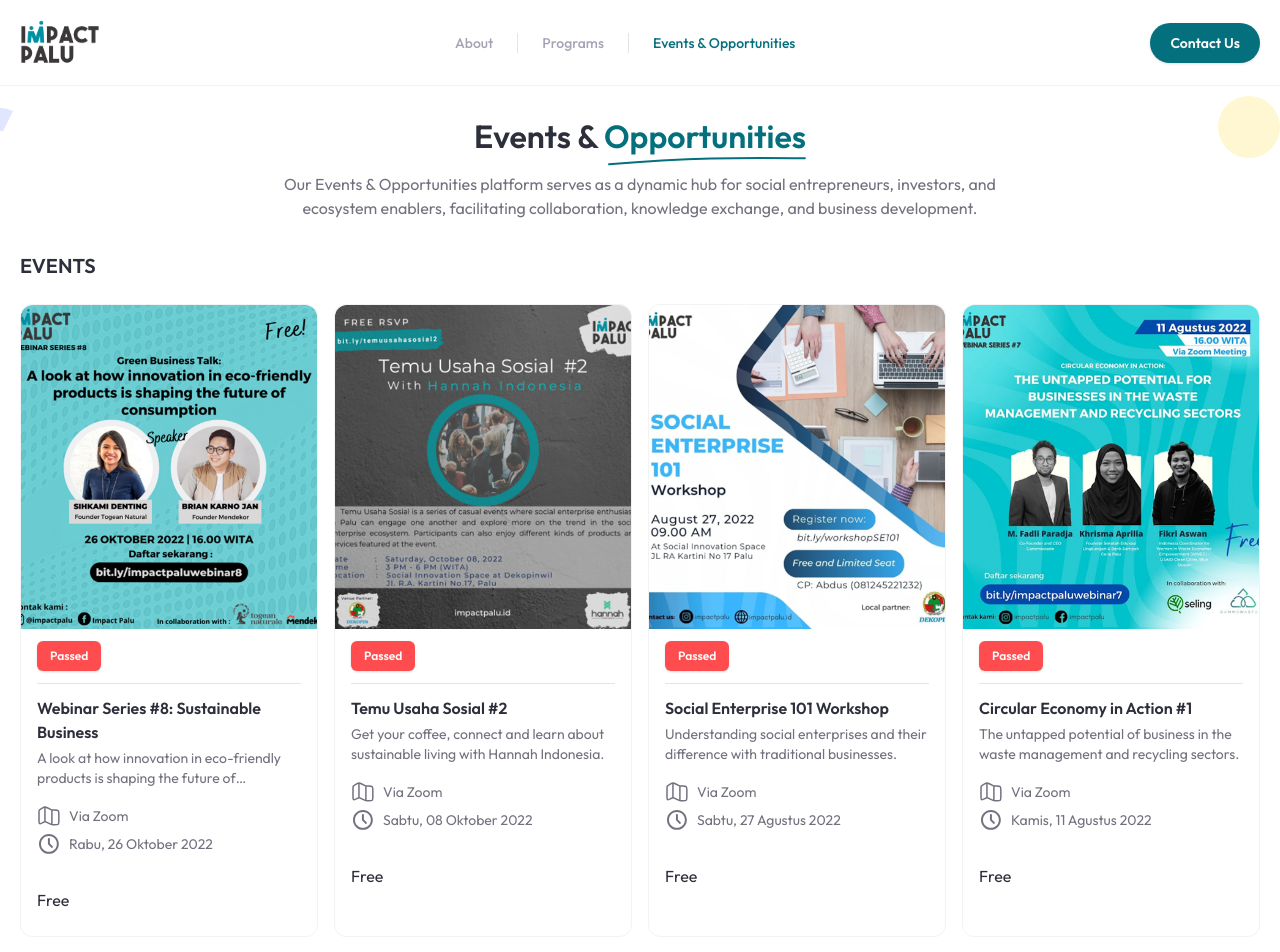
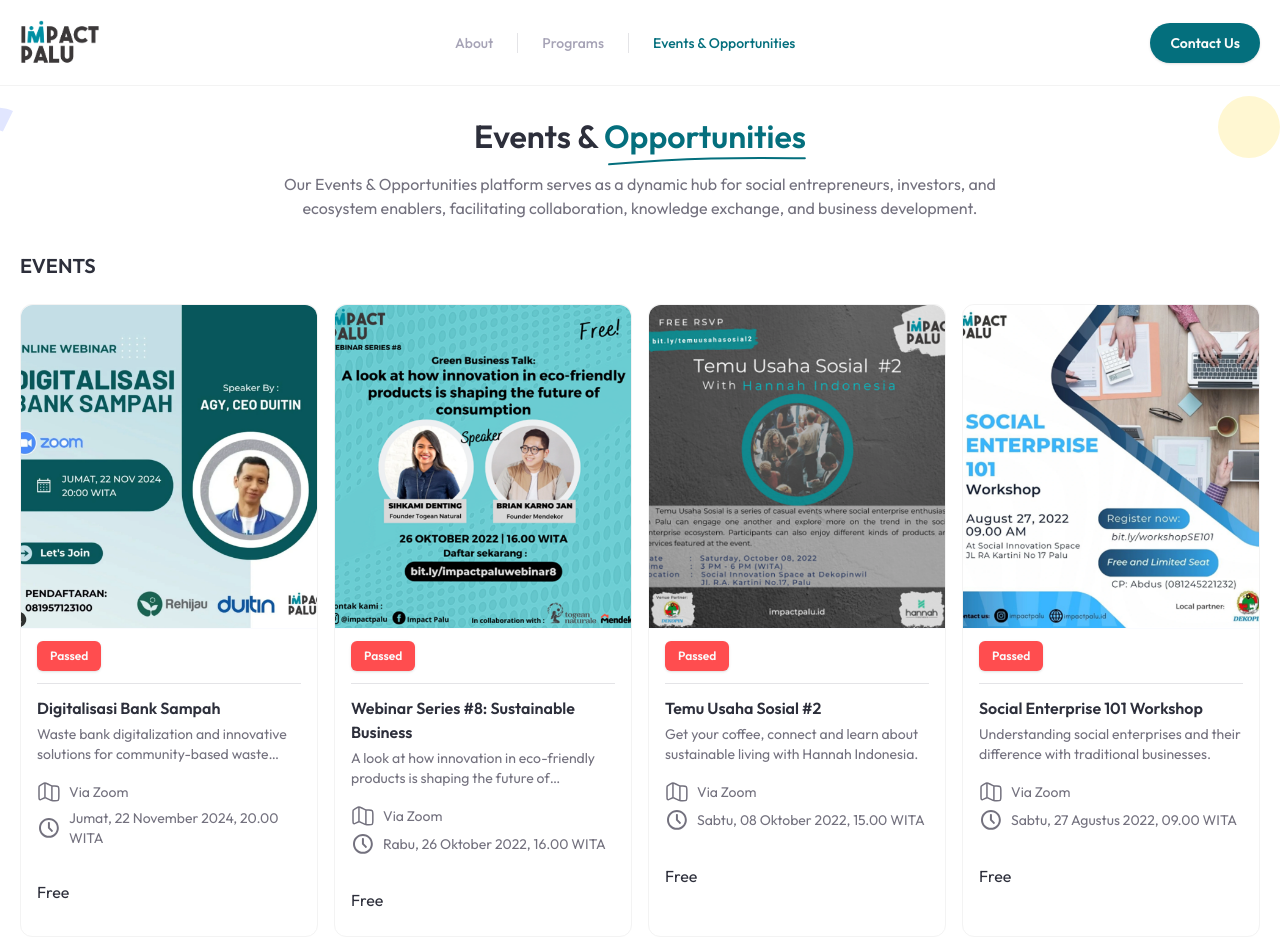
Before and after one commit to vickyadrii/impact-palu, a Next.js app: page /events-opportunities in a window 1280 px wide. Shown: the top 952 px of the page. Built offline with nearby package versions, Linux system fonts and the light colour scheme.

Commit message:
chore: update event contents

```diff
--- a/src/features/events-opportunities/components/event-cards.tsx
+++ b/src/features/events-opportunities/components/event-cards.tsx
@@ -5,7 +5,7 @@
   return (
     <div className="space-y-6">
       <h3 className="font-semibold md:text-xl text-lg">EVENTS</h3>
-      <div className="grid lg:grid-cols-4 md:grid-cols-3 sm:grid-cols-2 grid-cols-1 gap-x-4 gap-y-6">
+      <div className="grid xl:grid-cols-4 lg:grid-cols-3 sm:grid-cols-2 grid-cols-1 gap-x-4 gap-y-6">
         {events.map((event) => (
           <EventItemCard key={event.id} event={event} />
         ))}
--- a/src/features/events-opportunities/components/event-item-card.tsx
+++ b/src/features/events-opportunities/components/event-item-card.tsx
@@ -18,7 +18,7 @@
           alt={event.title}
           width={1000}
           height={700}
-          className="rounded-t-xl lg:h-[324px] h-[240px] object-cover"
+          className="rounded-t-xl w-full lg:h-[324px] h-[240px] object-cover border-b border-b-ip-gray-200"
         />
       </div>
       <CardHeader className="border-b p-0 mb-3 mx-4 py-3">
--- a/src/features/events-opportunities/components/opportunity-cards.tsx
+++ b/src/features/events-opportunities/components/opportunity-cards.tsx
@@ -1,7 +1,7 @@
 import { opportunities } from "../constants";
 import OpportunitiyItemCard from "./opportunity-item-card";
 
-const OpportunityCard = () => {
+const OpportunityCards = () => {
   return (
     <div className="space-y-6">
       <h3 className="font-semibold md:text-xl text-lg">OPPORTUNITIES</h3>
@@ -14,4 +14,4 @@
   );
 };
 
-export default OpportunityCard;
+export default OpportunityCards;
--- a/src/features/events-opportunities/constants.ts
+++ b/src/features/events-opportunities/constants.ts
@@ -4,45 +4,56 @@
 export const events: Event[] = [
   {
     id: 1,
+    thumbnail_url: "/assets/images/events/event5.webp",
+    status: "passed", // upcoming | passed
+    title: "Digitalisasi Bank Sampah",
+    description: "Waste bank digitalization and innovative solutions for community-based waste management practices. ",
+    location: "Via Zoom",
+    date: "Jumat, 22 November 2024, 20.00 WITA",
+    price: 0,
+    link_registration: "https://google.com",
+  },
+  {
+    id: 2,
     thumbnail_url: "/assets/images/events/event1.webp",
     status: "passed", // upcoming | passed
     title: "Webinar Series #8: Sustainable Business",
     description: "A look at how innovation in eco-friendly products is shaping the future of consumption.",
     location: "Via Zoom",
-    date: "Rabu, 26 Oktober 2022",
+    date: "Rabu, 26 Oktober 2022, 16.00 WITA",
     price: 0,
     link_registration: "https://google.com",
   },
   {
-    id: 2,
+    id: 3,
     thumbnail_url: "/assets/images/events/event2.webp",
     status: "passed",
     title: "Temu Usaha Sosial #2",
     description: "Get your coffee, connect and learn about sustainable living with Hannah Indonesia.",
     location: "Via Zoom",
-    date: "Sabtu, 08 Oktober 2022",
+    date: "Sabtu, 08 Oktober 2022, 15.00 WITA",
     price: 0,
     link_registration: "https://google.com",
   },
   {
-    id: 3,
+    id: 4,
     thumbnail_url: "/assets/images/events/event3.webp",
     status: "passed",
     title: "Social Enterprise 101 Workshop",
     description: "Understanding social enterprises and their difference with traditional businesses.",
     location: "Via Zoom",
-    date: "Sabtu, 27 Agustus 2022",
+    date: "Sabtu, 27 Agustus 2022, 09.00 WITA",
     price: 0,
     link_registration: "https://google.com",
   },
   {
-    id: 4,
+    id: 5,
     thumbnail_url: "/assets/images/events/event4.webp",
     status: "passed",
     title: "Circular Economy in Action #1",
     description: "The untapped potential of business in the waste management and recycling sectors.",
     location: "Via Zoom",
-    date: "Kamis, 11 Agustus 2022",
+    date: "Kamis, 11 Agustus 2022, 16.00 WITA",
     price: 0,
     link_registration: "https://google.com",
   },
--- a/src/features/events-opportunities/index.tsx
+++ b/src/features/events-opportunities/index.tsx
@@ -1,6 +1,6 @@
 import Image from "next/image";
 import EventCards from "./components/event-cards";
-import OpportunityCard from "./components/opportunity-cards";
+// import OpportunityCards from "./components/opportunity-cards";
 import TitleSection from "./components/title-section";
 
 const EventsOpportunities = () => {
@@ -10,7 +10,7 @@
 
       <div className="space-y-12 mt-8">
         <EventCards />
-        <OpportunityCard />
+        {/* <OpportunityCards /> */}
       </div>
 
       {/* Vectors */}
```
Also changed, not shown: public/assets/images/events/event5.webp (added).
